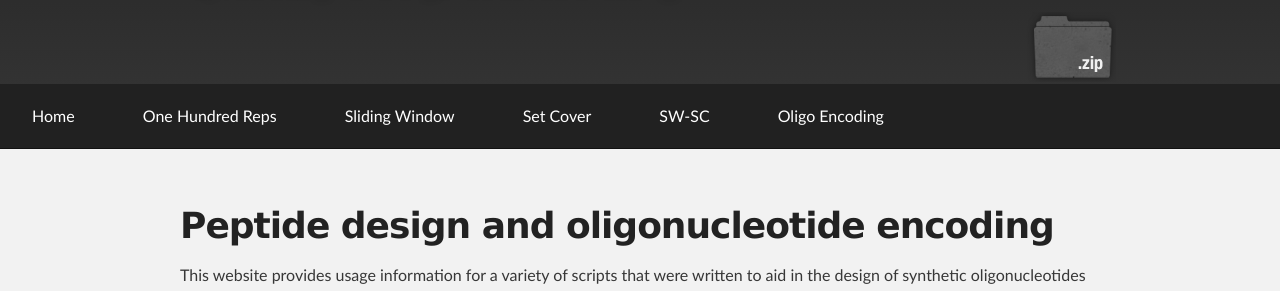
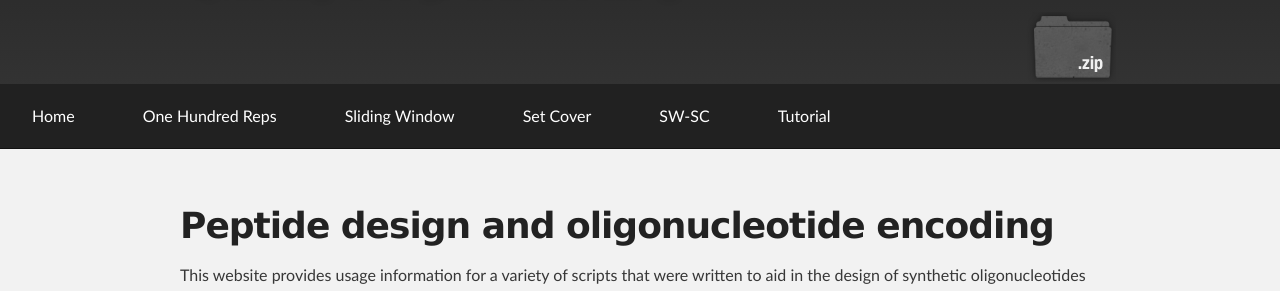
Before and after one commit to LadnerLab/Library-Design, a Jekyll site: the page built from docs/index.md, in a window 1280 px wide. Shown: the part 173-464 px from the top of the page. Built offline with Jekyll 4.4.1, drawn with Linux system fonts in a browser that asks for light colours.

Commit message:
add tutorial tab

```diff
--- a/docs/_layouts/default.html
+++ b/docs/_layouts/default.html
@@ -32,7 +32,8 @@
       <ul><li class="navlinks"><a href="/Library-Design/sliding_window">Sliding Window</a></li></ul>
       <ul><li class="navlinks"><a href="/Library-Design/set_cover">Set Cover</a></li></ul>
       <ul><li class="navlinks"><a href="/Library-Design/SW_SC">SW-SC</a></li></ul>
-      <ul><li class="navlinks"><a href="/Library-Design/oligo_ecoding">Oligo Encoding</a></li></ul>
+      <ul><li class="navlinks"><a href="/Library-Design/tutorial">Tutorial</a></li></ul>
+
 
     <!-- {% for page in site.pages %}
         {% if page.title %}
```
